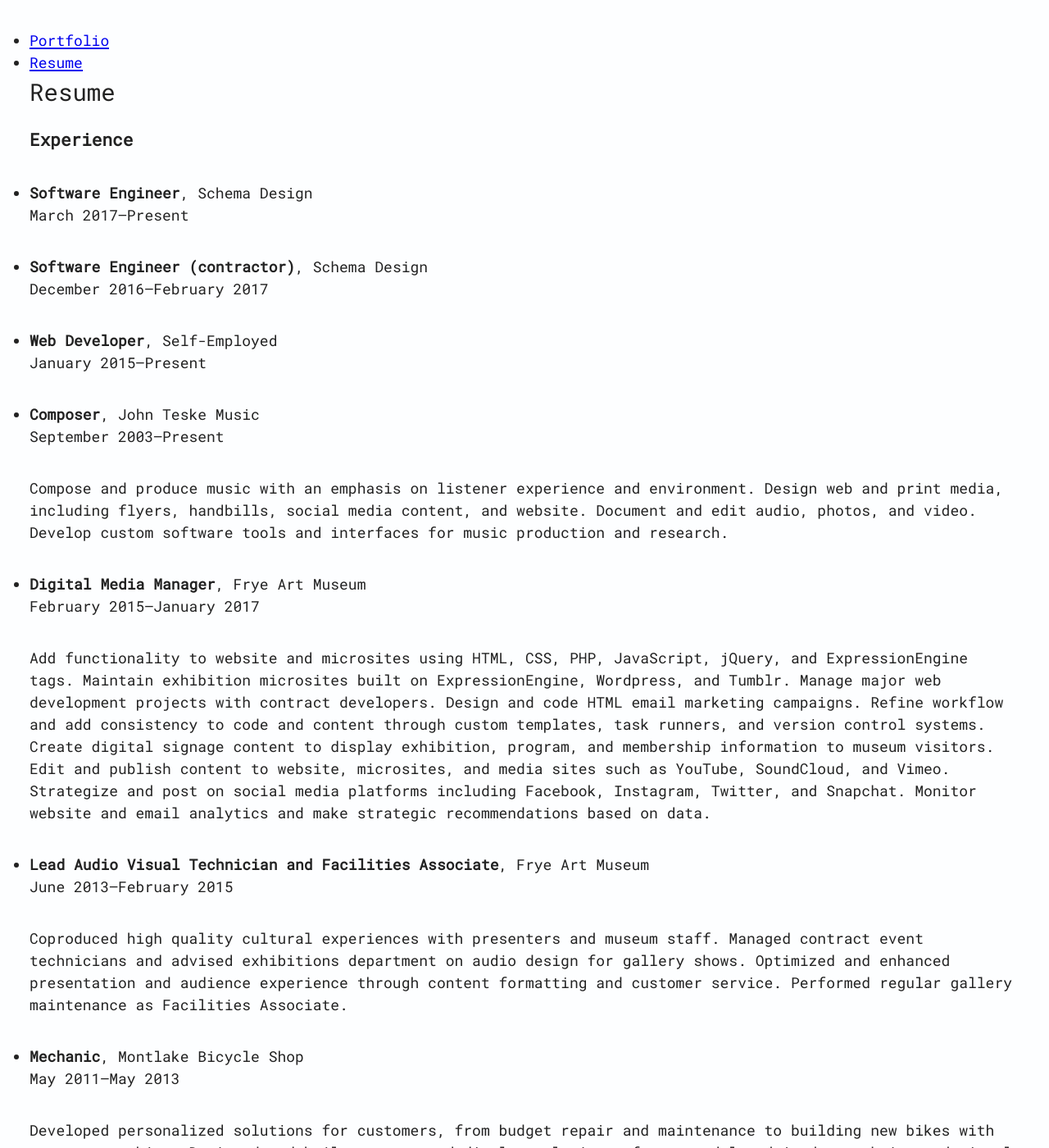
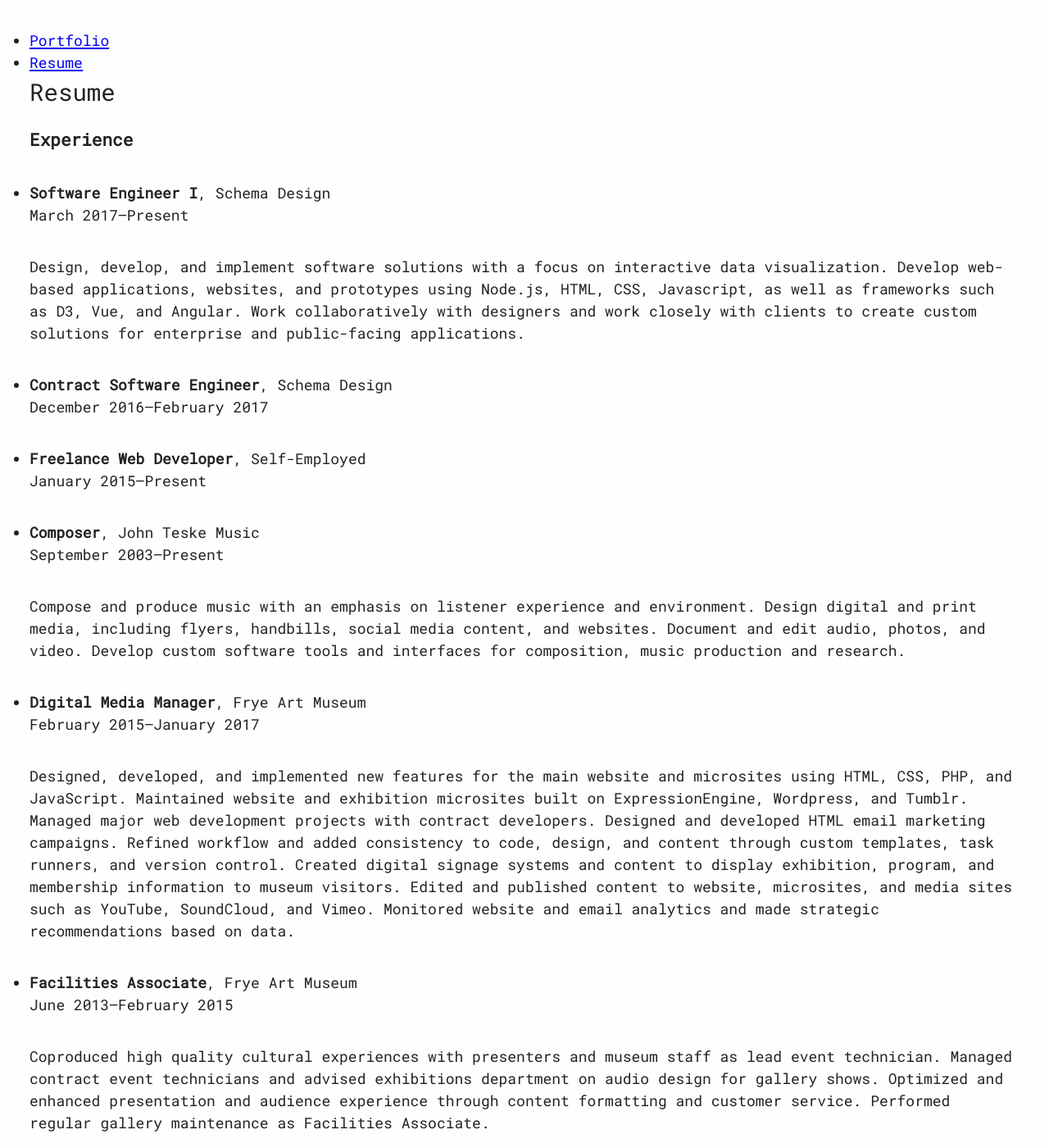
Before and after one commit to johnteske/johnteske.github.io, a Jekyll site: the page built from resume.html, in a window 1280 px wide and 1400 px high. Shown: the whole window at 82% size. Built offline with Jekyll 4.4.1, drawn with Linux system fonts in a browser that asks for light colours; some of the changed text lies outside the part shown.

Commit message:
Update resume

```diff
--- a/_data/resume.json
+++ b/_data/resume.json
@@ -30,18 +30,19 @@
     "work": [
         {
             "company": "Schema Design",
-            "position": "Software Engineer",
-            "startDate": "2017-03-01"
+            "position": "Software Engineer I",
+            "startDate": "2017-03-01",
+            "summary": "Design, develop, and implement software solutions with a focus on interactive data visualization. Develop web-based applications, websites, and prototypes using Node.js, HTML, CSS, Javascript, as well as frameworks such as D3, Vue, and Angular. Work collaboratively with designers and work closely with clients to create custom solutions for enterprise and public-facing applications."
         },
         {
             "company": "Schema Design",
-            "position": "Software Engineer (contractor)",
+            "position": "Contract Software Engineer",
             "startDate": "2016-12-01",
             "endDate": "2017-02-28"
         },
         {
             "company": "Self-Employed",
-            "position": "Web Developer",
+            "position": "Freelance Web Developer",
             "startDate": "2015-01-01"
         },
         {
@@ -49,12 +50,7 @@
             "position": "Composer",
             "website": "http://fryemuseum.org",
             "startDate": "2003-09-01",
-            "summary": "
-                Compose and produce music with an emphasis on listener experience and environment.
-                Design web and print media, including flyers, handbills, social media content, and website.
-                Document and edit audio, photos, and video.
-                Develop custom software tools and interfaces for music production and research.
-                "
+            "summary": "Compose and produce music with an emphasis on listener experience and environment. Design digital and print media, including flyers, handbills, social media content, and websites. Document and edit audio, photos, and video. Develop custom software tools and interfaces for composition, music production and research."
         },
         {
             "company": "Frye Art Museum",
@@ -62,52 +58,31 @@
             "website": "http://fryemuseum.org",
             "startDate": "2015-02-09",
             "endDate": "2017-01-31",
-            "summary": "
-                Add functionality to website and microsites using HTML, CSS, PHP, JavaScript, jQuery, and ExpressionEngine tags.
-                Maintain exhibition microsites built on ExpressionEngine, Wordpress, and Tumblr.
-                Manage major web development projects with contract developers.
-                Design and code HTML email marketing campaigns.
-                Refine workflow and add consistency to code and content through custom templates, task runners, and version control systems.
-                Create digital signage content to display exhibition, program, and membership information to museum visitors.
-                Edit and publish content to website, microsites, and media sites such as YouTube, SoundCloud, and Vimeo.
-                Strategize and post on social media platforms including Facebook, Instagram, Twitter, and Snapchat.
-                Monitor website and email analytics and make strategic recommendations based on data.
-                "
+            "summary": "Designed, developed, and implemented new features for the main website and microsites using HTML, CSS, PHP, and JavaScript. Maintained website and exhibition microsites built on ExpressionEngine, Wordpress, and Tumblr. Managed major web development projects with contract developers. Designed and developed HTML email marketing campaigns. Refined workflow and added consistency to code, design, and content through custom templates, task runners, and version control. Created digital signage systems and content to display exhibition, program, and membership information to museum visitors. Edited and published content to website, microsites, and media sites such as YouTube, SoundCloud, and Vimeo. Monitored website and email analytics and made strategic recommendations based on data."
         },
         {
             "company": "Frye Art Museum",
-            "position": "Lead Audio Visual Technician and Facilities Associate",
+            "position": "Facilities Associate",
             "website": "http://fryemuseum.org",
             "startDate": "2013-06-01",
             "endDate": "2015-02-08",
-            "summary": "
-                Coproduced high quality cultural experiences with presenters and museum staff.
-                Managed contract event technicians and advised exhibitions department on audio design for gallery shows.
-                Optimized and enhanced presentation and audience experience through content formatting and customer service.
-                Performed regular gallery maintenance as Facilities Associate.
-                "
+            "summary": "Coproduced high quality cultural experiences with presenters and museum staff as lead event technician. Managed contract event technicians and advised exhibitions department on audio design for gallery shows. Optimized and enhanced presentation and audience experience through content formatting and customer service. Performed regular gallery maintenance as Facilities Associate."
         },
         {
             "company": "Montlake Bicycle Shop",
             "position": "Mechanic",
-            "website": "#",
+            "website": "https://montlakebike.com/",
             "startDate": "2011-05-01",
             "endDate": "2013-05-01",
-            "summary": "
-                Developed personalized solutions for customers, from budget repair and maintenance to building new bikes with custom part kits.
-                Designed and built storage and display solutions after remodel, advised on website and visual design overhaul.
-                "
+            "summary": "Developed personalized solutions for customers, from budget repair and maintenance to building new bikes with custom part kits. Designed and built storage and display solutions after remodel, advised on website and visual design overhaul."
         },
         {
             "company": "Frye Art Museum",
-            "position": "Event Technician (contractor)",
+            "position": "Contract Event Technician",
             "website": "http://fryemuseum.org",
             "startDate": "2009-08-01",
             "endDate": "2013-05-31",
-            "summary": "
-                Facilitated the production of concerts, lectures, and film screenings.
-                Operated audio/visual equipment, designed and hung custom lighting for exhibition opening events.
-                "
+            "summary": "Facilitated the production of events including concerts, lectures, and film screenings. Operated audio/visual equipment, designed and hung custom lighting for museum opening events."
         },
         {
             "company": "Gregg's Greenlake Cycles",
@@ -115,9 +90,7 @@
             "website": "",
             "startDate": "2009-05-01",
             "endDate": "2011-03-31",
-            "summary": "
-                In addition to regular service tasks, assisted in the development of a more user-centered customer service structure.
-                "
+            "summary": "Assisted in the development of a more efficient customer service and billing structure, in addition to regular service tasks."
         },
         {
             "company": "Seattle Chamber Music Society",
@@ -125,9 +98,7 @@
             "website": "",
             "startDate": "2008-02-01",
             "endDate": "2009-06-30",
-            "summary": "
-                Developed and coordinated education and outreach programs, managed administrative and concert operations, designed digital and print materials, maintained and optimized website, provided in-office IT support.
-                "
+            "summary": "Developed and coordinated education and outreach programs, managed administrative and concert operations, designed digital and print materials, optimized website design, provided in-office IT support."
         },
         {
             "company": "Gregg's Greenlake Cycles",
@@ -153,6 +124,7 @@
             "studyType": "Bachelor",
             "startDate": "2003-09-01",
             "endDate": "2007-06-01",
+            "summary": "Scanned and digitally archived film slides, retouched images in Photoshop, kept detailed records of alterations, uploaded files on custom webpages for student and faculty access. Worked closely with supervisor to create more efficient systems as digital archiving increased."
         }
     ],
     "skills": [
```
